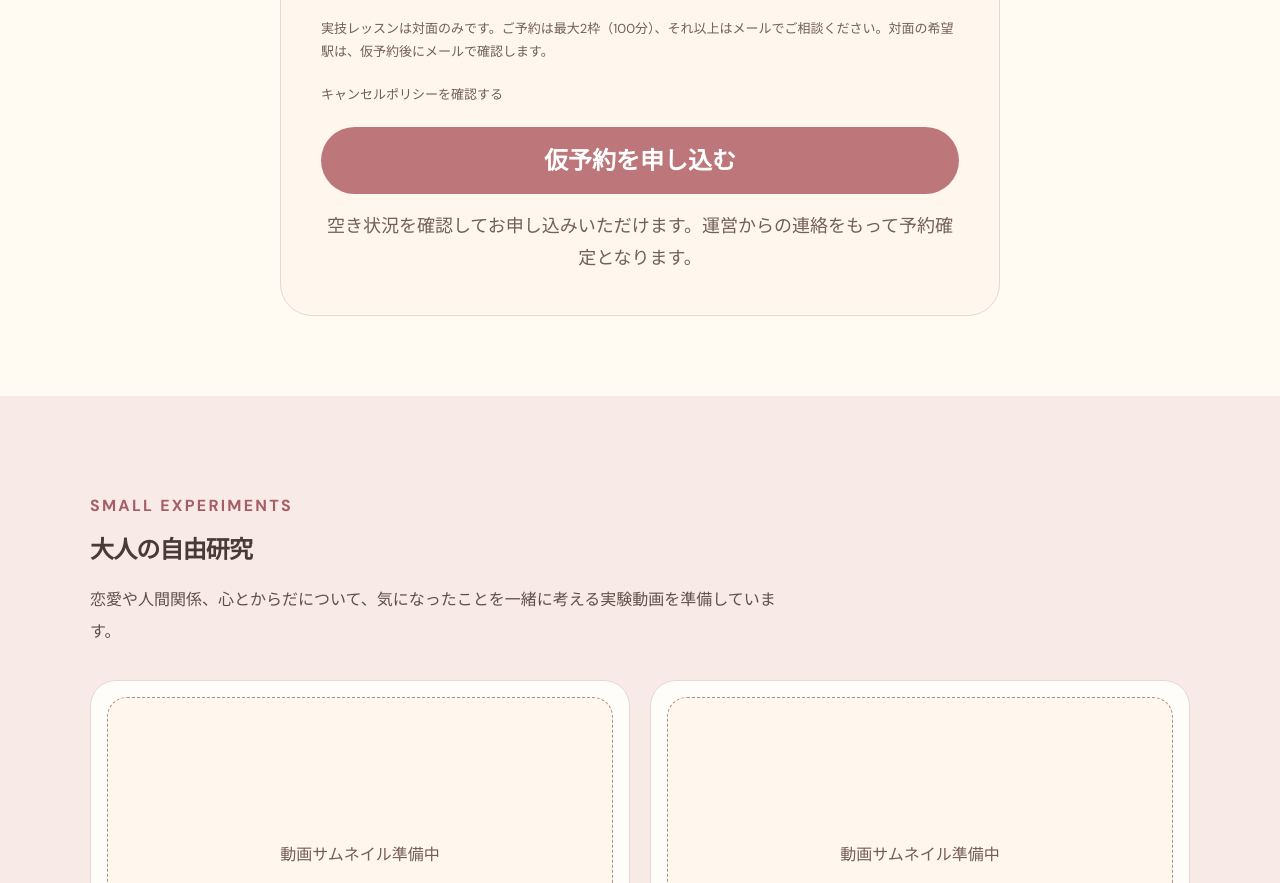
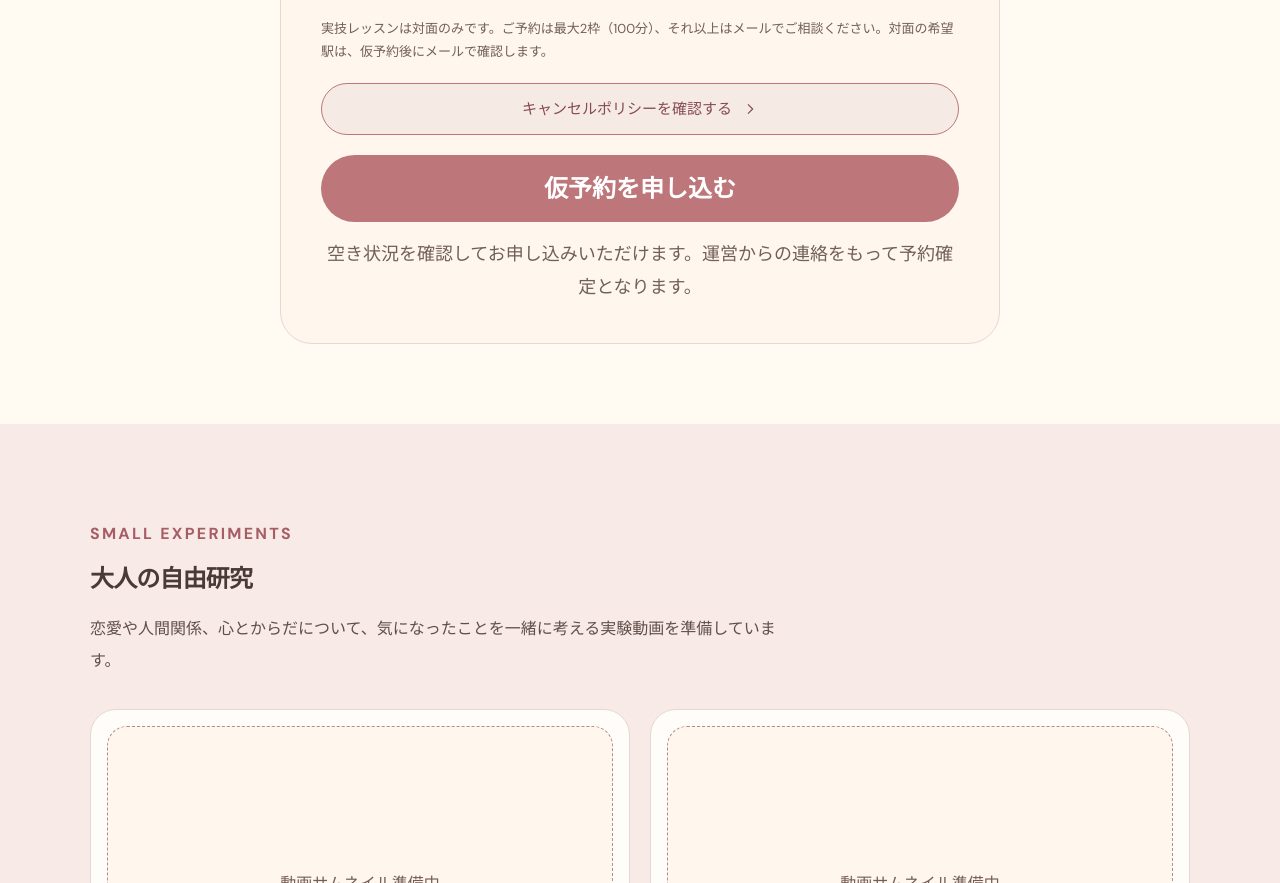
Before and after one commit to adultcuriositylab-hub/Adult_Curiosity, a plain HTML site: page site/index.html in a window 1280 px wide. Shown: the part 2736-3619 px from the top of the page. Drawn offline with nearby package versions, Linux system fonts and the light colour scheme; a web font is replaced by a local one.

Commit message:
Make cancellation policy a clear touch-friendly button [skip netlify]

```diff
--- a/site/index.html
+++ b/site/index.html
@@ -262,6 +262,7 @@ header.content-width{padding-top:24px;padding-bottom:20px;gap:18px}
 </style>
 <style id="fixed-pricing-note">.pricing-service-note{font-size:13px;line-height:1.8;color:#715f59;margin:0 0 20px}</style>
 <link rel="stylesheet" href="assets/topics.css">
+<style id="cancellation-link-button">.cancellation-policy-button{display:flex;align-items:center;justify-content:center;gap:10px;width:100%;min-height:52px;margin:18px 0 8px;padding:13px 18px;border:1px solid #bd777b;border-radius:999px;background:#f6eae5;color:#854b53;font-size:15px;font-weight:500;line-height:1.6;text-align:center;text-decoration:none;box-sizing:border-box;-webkit-tap-highlight-color:transparent}.cancellation-policy-button:hover{background:#f4e1e0}.cancellation-policy-button:focus-visible{outline:3px solid #854b53;outline-offset:4px}.cancellation-policy-button svg{flex-shrink:0;width:16px;height:16px}</style>
 </head>
  <body data-template-id="__page-root" style="background: rgb(255, 250, 242);">
   <div class="site-shell">
@@ -392,7 +393,7 @@ header.content-width{padding-top:24px;padding-bottom:20px;gap:18px}
         <dd class="m-0 whitespace-nowrap text-[#715f59]" style="font-size: clamp(13px, 2.5vw, 21px);">40,000円</dd>
        </div>
       </dl>
-<p class="pricing-service-note">お悩み相談は、チャット・オンライン・対面からお選びいただけます。</p><p class="pricing-service-note">実技レッスンは対面のみです。ご予約は最大2枠（100分）、それ以上はメールでご相談ください。対面の希望駅は、仮予約後にメールで確認します。</p><p class="pricing-service-note"><a href="cancellation.html">キャンセルポリシーを確認する</a></p>
+<p class="pricing-service-note">お悩み相談は、チャット・オンライン・対面からお選びいただけます。</p><p class="pricing-service-note">実技レッスンは対面のみです。ご予約は最大2枠（100分）、それ以上はメールでご相談ください。対面の希望駅は、仮予約後にメールで確認します。</p><p class="pricing-service-note"><a class="cancellation-policy-button" href="cancellation.html"><span>キャンセルポリシーを確認する</span><svg viewBox="0 0 24 24" fill="none" stroke="currentColor" stroke-width="1.8" aria-hidden="true"><path d="m9 5 7 7-7 7"/></svg></a></p>
       <a href="https://script.google.com/macros/s/AKfycbyyV7bjCJqwVWyQFpslT0u-svJuwQi0-TcZGSwc7UVtX96Wf7UP-DAUjdPk1GQ80HLR/exec" data-template-id="inquiry-button" class="canva-button pill-link w-full bg-[#bd777b] text-white" style="background: rgb(189, 119, 123); color: #fff; font-weight: 700; font-size: clamp(16px, 2.8vw, 24px); min-height: 60px;">仮予約を申し込む</a>
       <p data-template-id="inquiry-link-status" class="canva-text mt-4 text-center text-[#715f59]" style="font-size: clamp(12px, 2.2vw, 18px);">空き状況を確認してお申し込みいただけます。運営からの連絡をもって予約確定となります。</p>
      </div>
```
